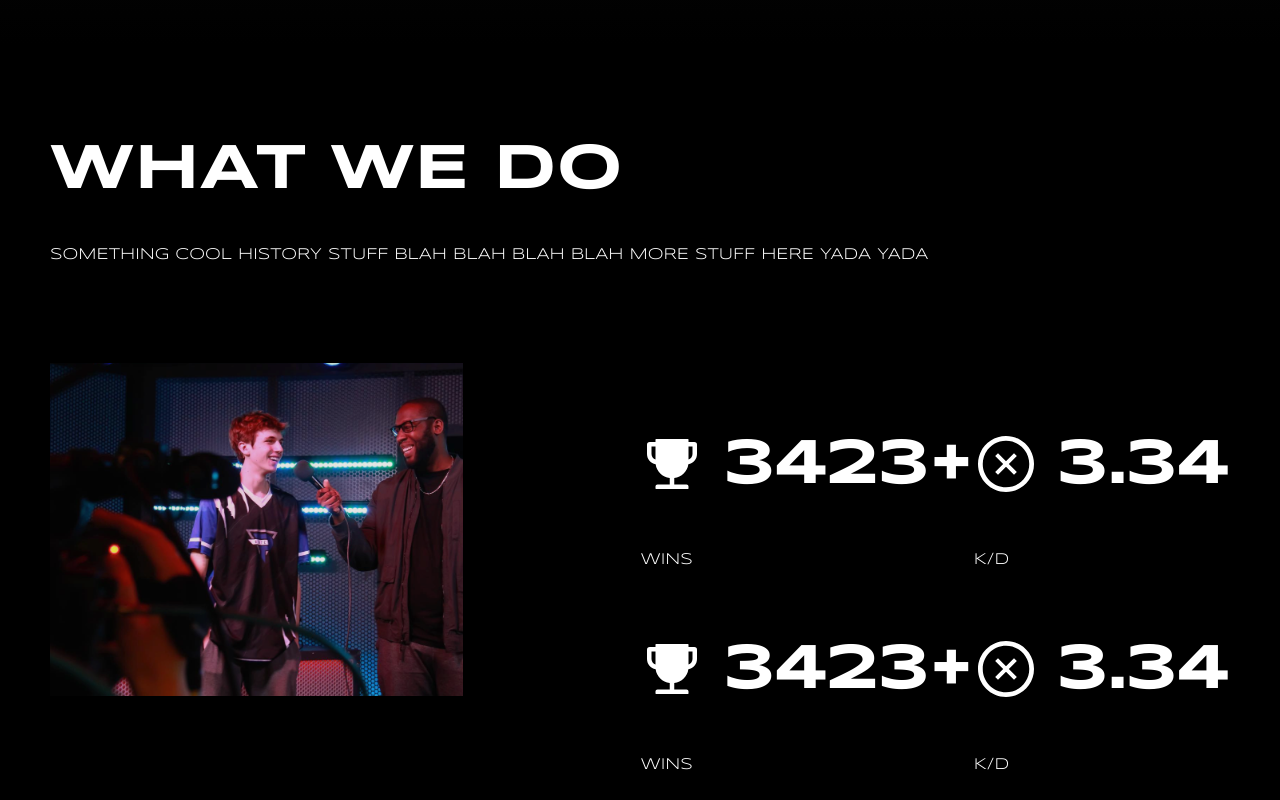
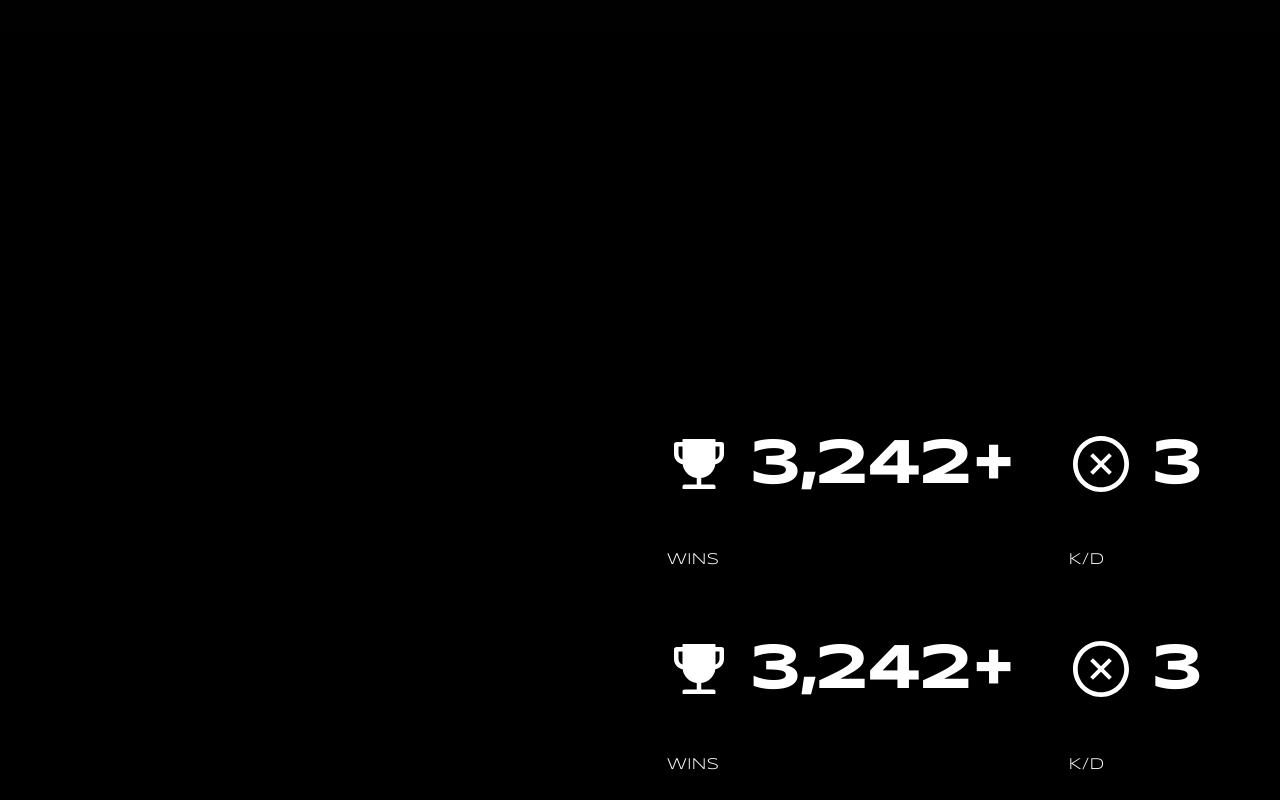
Before and after one commit to psuwebdevclub/esports, a React (Vite) app: page / in a window 1280 px wide. Shown: the part 820-1620 px from the top of the page. Built offline with nearby package versions, Linux system fonts and the light colour scheme.

Commit message:
added fade animations

```diff
--- a/package.json
+++ b/package.json
@@ -10,6 +10,8 @@
     "preview": "vite preview"
   },
   "dependencies": {
+    "@gsap/react": "^2.1.1",
+    "gsap": "^3.12.5",
     "react": "^18.3.1",
     "react-dom": "^18.3.1",
     "react-icons": "^5.2.1",
--- a/src/Components/About.jsx
+++ b/src/Components/About.jsx
@@ -1,21 +1,27 @@
 import React, { useState, useEffect, useRef } from "react";
 import "./About.css";
 import { AiFillTrophy, AiOutlineCloseCircle } from "react-icons/ai";
+import FadeInText from "./FadeInText";
+import CountUpNumber from "./CountUpNumber";
 
 import aboutImage from "/about_image.png";
 const About = () => {
   return (
     <div className="about">
       <div className="title">
-        <h1 className="syncopate-bold">WHAT WE DO</h1>
-        <p>
-          SOMETHING COOL HISTORY STUFF BLAH BLAH BLAH BLAH MORE STUFF HERE YADA
-          YADA
-        </p>
+        <FadeInText>
+          <h1 className="syncopate-bold">WHAT WE DO</h1>
+          <p>
+            SOMETHING COOL HISTORY STUFF BLAH BLAH BLAH BLAH MORE STUFF HERE
+            YADA YADA
+          </p>
+        </FadeInText>
       </div>
       <main>
         <div className="left-section">
-          <img src={aboutImage} alt="About" />
+          <FadeInText>
+            <img src={aboutImage} alt="About" />
+          </FadeInText>
         </div>
         <div className="right-section">
           <ul className="info-list">
@@ -23,7 +29,7 @@ const About = () => {
               <div className="info-section">
                 <div>
                   <h2 className="syncopate-bold">
-                    3423+
+                    <CountUpNumber endValue={3242} prefix="" />+
                     <AiFillTrophy className="icon" />
                   </h2>
                   <p>WINS</p>
@@ -31,7 +37,7 @@ const About = () => {
                 <div>
                   <h2 className="syncopate-bold">
                     <AiOutlineCloseCircle className="icon" />
-                    3.34
+                    <CountUpNumber endValue={3.34} prefix="" />
                   </h2>
                   <p>K/D</p>
                 </div>
@@ -42,14 +48,14 @@ const About = () => {
                 <div>
                   <h2 className="syncopate-bold">
                     <AiFillTrophy className="icon" />
-                    3423+
+                    <CountUpNumber endValue={3242} prefix="" />+
                   </h2>
                   <p>WINS</p>
                 </div>
                 <div>
                   <h2 className="syncopate-bold">
                     <AiOutlineCloseCircle className="icon" />
-                    3.34
+                    <CountUpNumber endValue={3.34} prefix="" />
                   </h2>
                   <p>K/D</p>
                 </div>
--- /dev/null
+++ b/src/Components/CountUpNumber.jsx
@@ -0,0 +1,48 @@
+import React, { useEffect, useRef, useState } from "react";
+import { gsap } from "gsap";
+import { ScrollTrigger } from "gsap/ScrollTrigger";
+
+gsap.registerPlugin(ScrollTrigger);
+
+const CountUpNumber = ({
+  endValue,
+  duration = 1,
+  prefix = "",
+  suffix = "",
+}) => {
+  const numberRef = useRef(null);
+  const [currentValue, setCurrentValue] = useState(0);
+
+  useEffect(() => {
+    const animateValue = (start, end, duration) => {
+      let startTimestamp = null;
+      const step = (timestamp) => {
+        if (!startTimestamp) startTimestamp = timestamp;
+        const progress = Math.min((timestamp - startTimestamp) / duration, 1);
+        const currentValue = Math.floor(progress * (end - start) + start);
+        setCurrentValue(currentValue);
+        if (progress < 1) {
+          window.requestAnimationFrame(step);
+        }
+      };
+      window.requestAnimationFrame(step);
+    };
+
+    ScrollTrigger.create({
+      trigger: numberRef.current,
+      start: "top bottom-=100",
+      onEnter: () => animateValue(0, endValue, duration * 1000),
+      once: true,
+    });
+  }, [endValue, duration]);
+
+  return (
+    <span ref={numberRef}>
+      {prefix}
+      {currentValue.toLocaleString()}
+      {suffix}
+    </span>
+  );
+};
+
+export default CountUpNumber;
--- /dev/null
+++ b/src/Components/FadeInText.jsx
@@ -0,0 +1,32 @@
+import React, { useEffect, useRef } from "react";
+import { gsap } from "gsap";
+import { ScrollTrigger } from "gsap/ScrollTrigger";
+
+const FadeInText = ({ children }) => {
+  const textRef = useRef(null);
+
+  useEffect(() => {
+    gsap.fromTo(
+      textRef.current,
+      {
+        opacity: 0,
+        y: 50,
+      },
+      {
+        opacity: 1,
+        y: 0,
+        duration: 1,
+        scrollTrigger: {
+          trigger: textRef.current,
+          start: "top bottom-=100",
+          end: "bottom center",
+          toggleActions: "play none none reverse",
+        },
+      }
+    );
+  }, []);
+
+  return <div ref={textRef}>{children}</div>;
+};
+
+export default FadeInText;
--- a/src/Components/Merch.css
+++ b/src/Components/Merch.css
@@ -32,6 +32,7 @@
 }
 .merch img {
   cursor: pointer;
+  margin-top: -50px;
 }
 @media (max-width: 800px) {
   .bottom h1 {
--- a/src/Components/Merch.jsx
+++ b/src/Components/Merch.jsx
@@ -2,6 +2,7 @@ import React, { useState, useEffect, useRef } from "react";
 import "./Merch.css";
 import jersey from "/jersey.png";
 import banner from "/banner.png";
+import FadeInText from "./FadeInText";
 const Merch = () => {
   return (
     <div className="merch">
@@ -11,6 +12,7 @@ const Merch = () => {
           <h2>YOU HAVE A LEGAL OBLIGATION TO BUY</h2>
         </div>
         <div className="right-section">
+          <FadeInText>
             <img
               src={jersey}
               alt="Jersey"
@@ -20,10 +22,12 @@ const Merch = () => {
                 );
               }}
             />
+          </FadeInText>
         </div>
       </div>
       <div className="bottom">
         <div className="left-section">
+          <FadeInText>
             <img
               src={banner}
               alt="Banner"
@@ -33,6 +37,7 @@ const Merch = () => {
                 );
               }}
             />
+          </FadeInText>
         </div>
         <div className="right-section">
           <h1 className="syncopate-bold">WEAR WITH PRIDE</h1>
--- a/src/Components/Teams.jsx
+++ b/src/Components/Teams.jsx
@@ -2,7 +2,7 @@ import React, { useState, useEffect, useRef } from "react";
 import "./Teams.css";
 import apexBanner from "/apex_banner.jpg";
 import { AiFillCaretDown } from "react-icons/ai";
-
+import FadeInText from "./FadeInText";
 const Teams = () => {
   const games = [
     { name: "Apex Legends", id: 1, imageSrc: apexBanner, teamInfo: "" },
@@ -44,11 +44,13 @@ const Teams = () => {
   return (
     <div className="teams">
       <section className="left-section">
-        <h1 className="syncopate-bold">TEAMS</h1>
-        <p>SELECT A GAME TO LEARN MORE ABOUT THE TEAM</p>
-        <button id="newTeam" className="action-button">
-          START A NEW TEAM
-        </button>
+        <FadeInText>
+          <h1 className="syncopate-bold">TEAMS</h1>
+          <p>SELECT A GAME TO LEARN MORE ABOUT THE TEAM</p>
+          <button id="newTeam" className="action-button">
+            START A NEW TEAM
+          </button>
+        </FadeInText>
       </section>
       <section className="right-section">
         <div ref={scrollContainerRef} className="game-list-container">
--- a/src/main.jsx
+++ b/src/main.jsx
@@ -4,6 +4,12 @@ import App from "./routes/root.jsx";
 import { createBrowserRouter, RouterProvider } from "react-router-dom";
 import Root from "./routes/root";
 import ErrorPage from "./error-page";
+import { useRef } from "react";
+import gsap from "gsap";
+import { useGSAP } from "@gsap/react";
+import { ScrollTrigger } from "gsap/ScrollTrigger";
+
+gsap.registerPlugin(useGSAP, ScrollTrigger);
 
 const router = createBrowserRouter([
   {
```
Also changed, not shown: 1 other file (tests, documents, lock files or other folders). Lines whose indentation alone changed are shown as unchanged.
